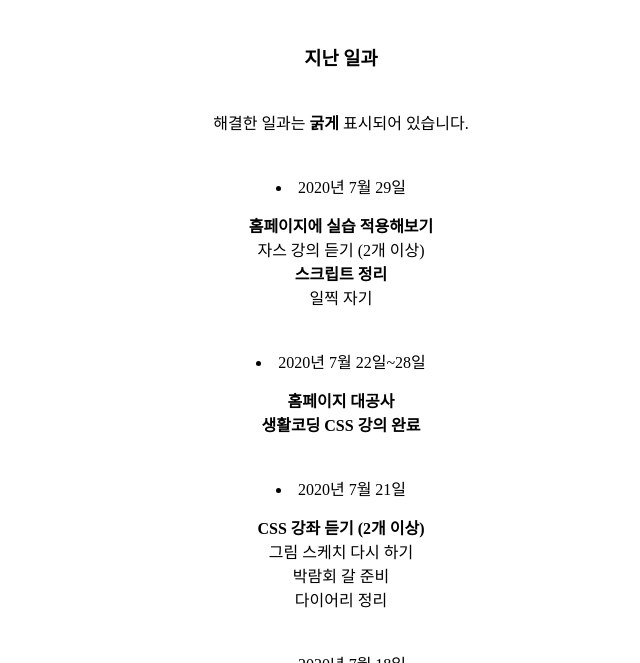
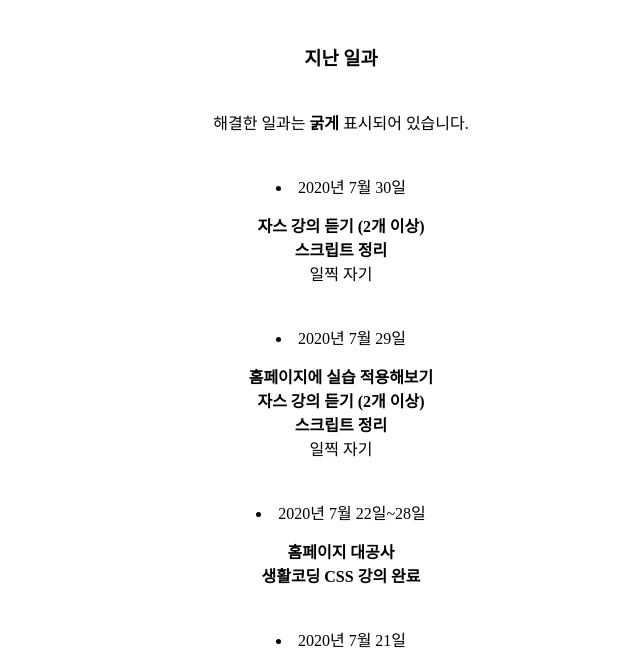
Before and after one commit to hang-bu/todolist, a plain HTML site: page 지난일과.html in a window 1280 px wide. Shown: the part 66-729 px from the top of the page, without its empty margins (319-959 px from the left). Drawn offline with Linux system fonts and the light colour scheme.

Commit message:
Add files via upload

```diff
--- a/지난일과.html
+++ b/지난일과.html
@@ -22,10 +22,18 @@
     <h3>지난 일과</h3>
     <p>해결한 일과는 <b>굵게</b> 표시되어 있습니다.</p>
     <ul class="date">
+        <li>2020년 7월 30일</li>
+            <ul class="ex">
+                <li class="end">자스 강의 듣기 (2개 이상)</li>
+                <li class="end">스크립트 정리</li>
+                <li class="">일찍 자기</li>
+             </ul>
+    </ul>
+    <ul class="date">
         <li>2020년 7월 29일</li>
             <ul class="ex">
                 <li class="end">홈페이지에 실습 적용해보기</li>
-                <li class="">자스 강의 듣기 (2개 이상)</li>
+                <li class="end">자스 강의 듣기 (2개 이상)</li>
                 <li class="end">스크립트 정리</li>
                 <li class="">일찍 자기</li>
              </ul>
```
Also changed, not shown: index.html (+0 -1 lines).
